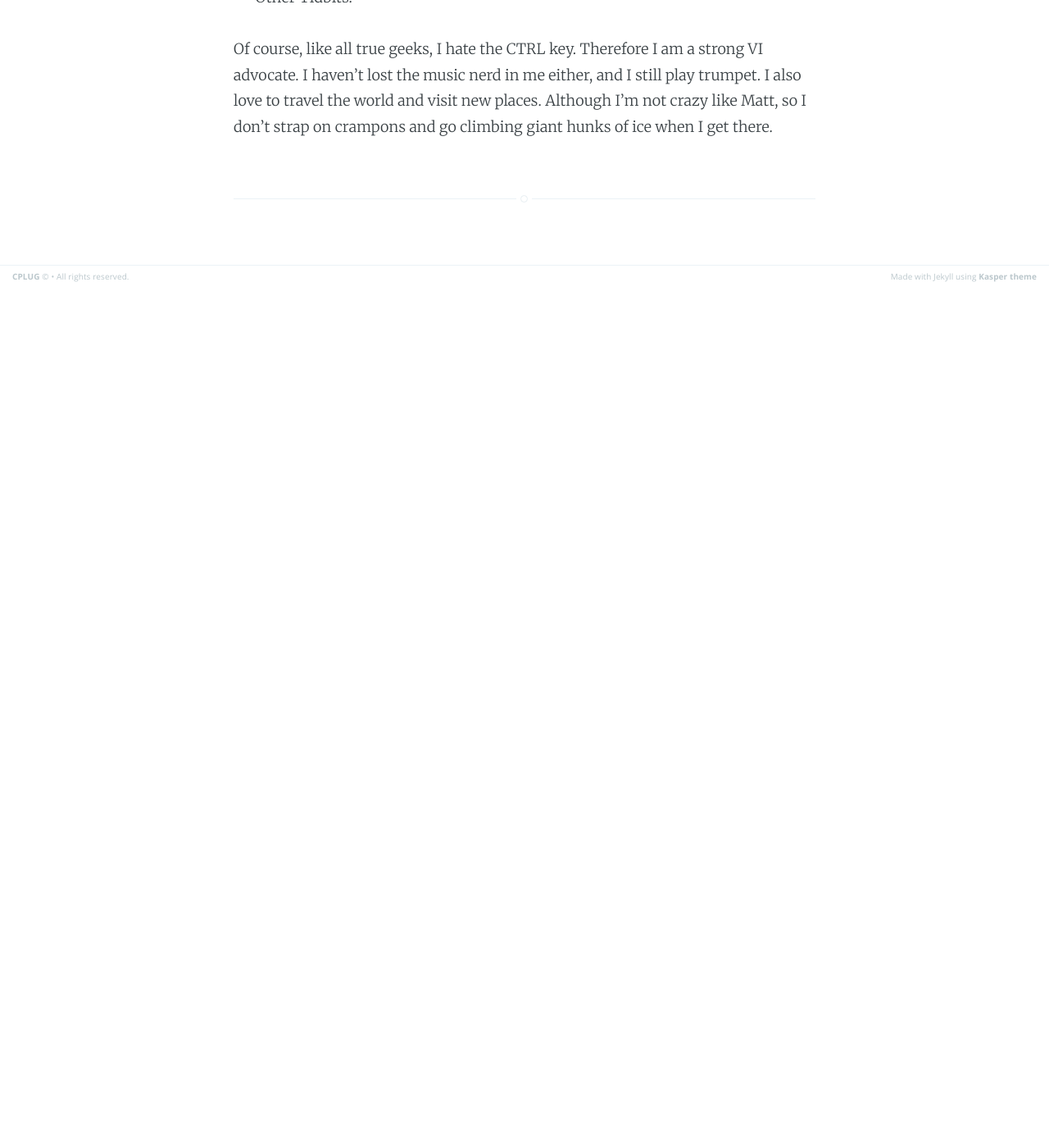
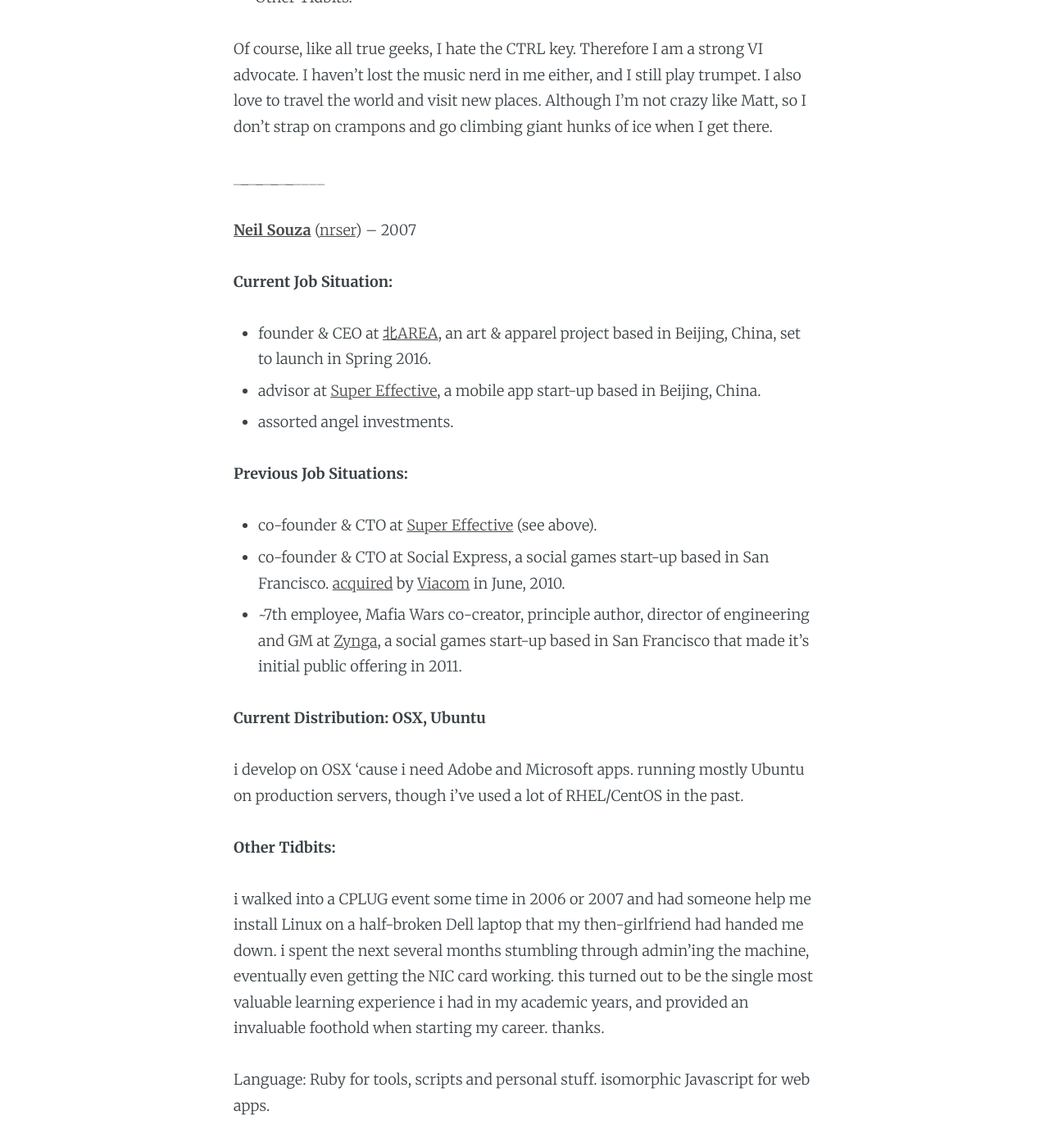
Before and after one commit to CPLUG/cplug.org-old, a Jekyll site: the page built from about/alums.md, in a window 1280 px wide and 1400 px high, scrolled down 8843 px. Shown: the whole window at 82% size. Built offline with Jekyll 4.4.1, drawn with Linux system fonts in a browser that asks for light colours; nearby versions of some CDN libraries; Markdown is read by kramdown in place of the engine named in the settings; before the commit the page ends 9194 px from its top, so only the background shows below that.

Commit message:
add Neil Souza alumni info

```diff
--- a/about/alums.md
+++ b/about/alums.md
@@ -172,6 +172,43 @@
 
 Of course, like all true geeks, I hate the CTRL key. Therefore I am a strong VI advocate. I haven&#8217;t lost the music nerd in me either, and I still play trumpet. I also love to travel the world and visit new places. Although I&#8217;m not crazy like Matt, so I don&#8217;t strap on crampons and go climbing giant hunks of ice when I get there.
 
+\___\___\___\___\___\___\___\___\____
+
+**[Neil Souza][]** ([nrser](https://github.com/nrser)) &#8211; 2007
+
+[Neil Souza]: http://neilsouza.com
+[nrser]: https://github.com/nrser
+
+**Current Job Situation:**
+
+-   founder & CEO at [北AREA][], an art & apparel project based in Beijing, China, set to launch in Spring 2016.
+-   advisor at [Super Effective][], a mobile app start-up based in Beijing, China.
+-   assorted angel investments.
+
+[北AREA]: http://beiarea.com
+[Super Effective]: http://supereffective.com
+
+**Previous Job Situations:**
+
+-   co-founder & CTO at [Super Effective][] (see above).
+-   co-founder & CTO at Social Express, a social games start-up based in San Francisco. [acquired][se-acq] by [Viacom][] in June, 2010.
+-   ~7th employee, Mafia Wars co-creator, principle author, director of engineering and GM at [Zynga][], a social games start-up based in San Francisco that made it's initial public offering in 2011.
+
+[se-acq]: http://venturebeat.com/2010/07/07/viacom-acquires-developer-social-express-as-mtv-networks-dives-into-social-games-exclusive/
+[Viacom]: http://www.viacom.com/
+[Mafia Wars]: http://www.mafiawars.zynga.com
+[Zynga]: https://www.zynga.com/
+
+**Current Distribution: OSX, Ubuntu**
+
+i develop on OSX 'cause i need Adobe and Microsoft apps. running mostly Ubuntu on production servers, though i've used a lot of RHEL/CentOS in the past.
+
+**Other Tidbits:**
+
+i walked into a CPLUG event some time in 2006 or 2007 and had someone help me install Linux on a half-broken Dell laptop that my then-girlfriend had handed me down. i spent the next several months stumbling through admin'ing the machine, eventually even getting the NIC card working. this turned out to be the single most valuable learning experience i had in my academic years, and provided an invaluable foothold when starting my career. thanks.
+
+Language: Ruby for tools, scripts and personal stuff. isomorphic Javascript for web apps.
+
  [1]: http://suckless.org/
  [2]: http://xkcd.com/
  [3]: http://ruby-lang.org/
```
